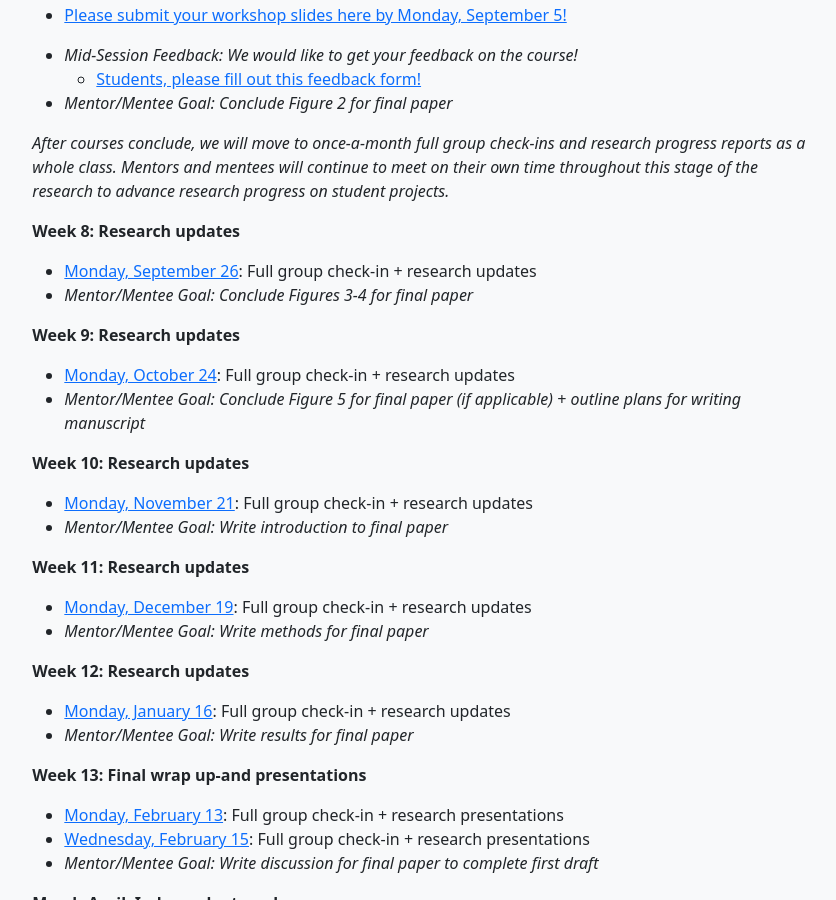
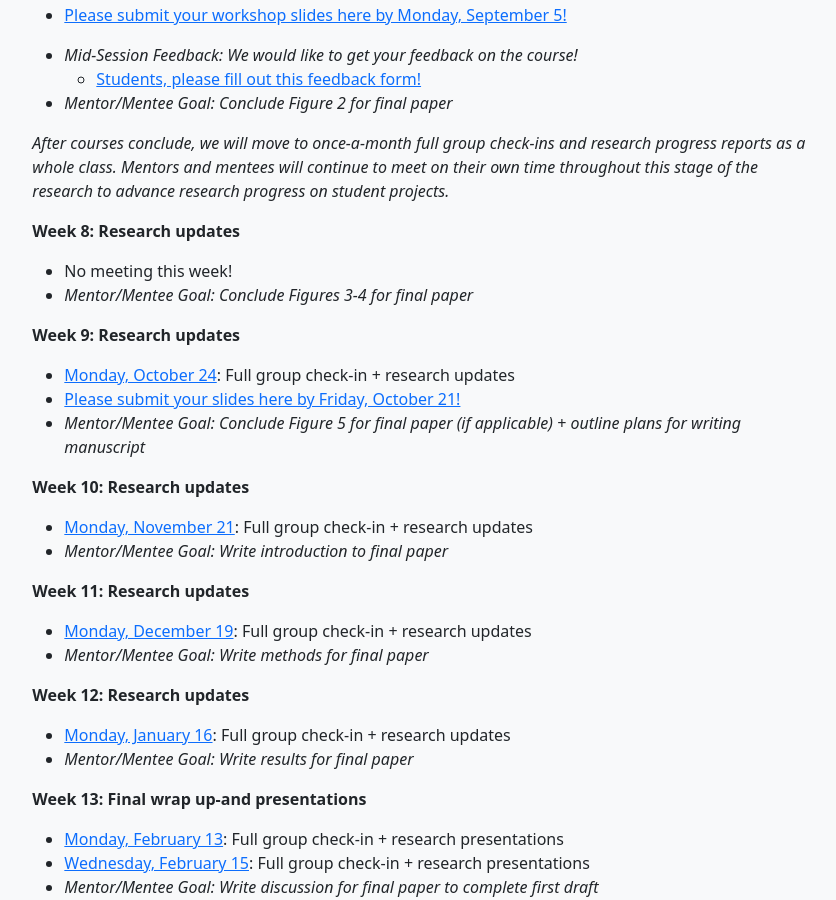
Before and after one commit to brooklabteam/coding4conservation, a Jekyll site: the page built from syllabus.md, in a window 1280 px wide and 900 px high, scrolled down 1637 px. Shown: the whole window, without its empty margins (213-1049 px from the left). Built offline with Jekyll 4.4.1, drawn with Linux system fonts in a browser that asks for light colours.

Commit message:
updated syllabus

```diff
--- a/syllabus.md
+++ b/syllabus.md
@@ -75,11 +75,12 @@ permalink: /syllabus
 *After courses conclude, we will move to once-a-month full group check-ins and research progress reports as a whole class. Mentors and mentees will continue to meet on their own time throughout this stage of the research to advance research progress on student projects.*
 
 **Week 8: Research updates**
-* [Monday, September 26](https://uchicago.zoom.us/j/94061518080?pwd=Zno2cHBOajhrSDVTWEhlSC9hcWVmdz09): Full group check-in + research updates
+* No meeting this week!
 * *Mentor/Mentee Goal: Conclude Figures 3-4 for final paper*
 
 **Week 9: Research updates**
 * [Monday, October 24](https://uchicago.zoom.us/j/94061518080?pwd=Zno2cHBOajhrSDVTWEhlSC9hcWVmdz09): Full group check-in + research updates
+* [Please submit your slides here by Friday, October 21!](https://airtable.com/shr65qUMywNjYjGRs)
 * *Mentor/Mentee Goal: Conclude Figure 5 for final paper (if applicable) + outline plans for writing manuscript*
 
 **Week 10: Research updates**
```
